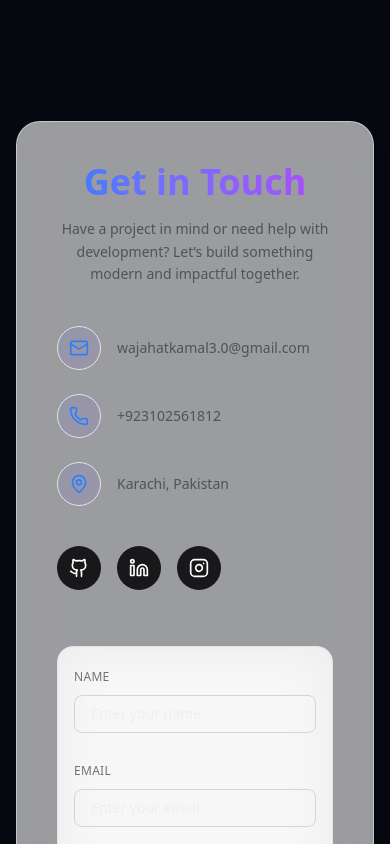
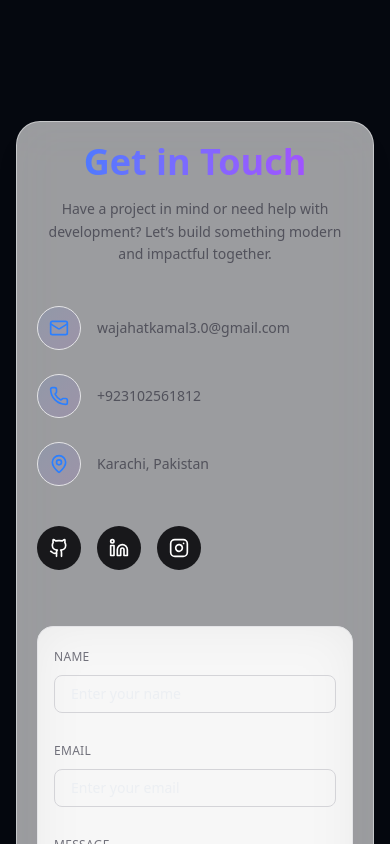
Before and after one commit to wajahat-kamal/Dev-Portfolio, a React (Vite) app: page / in a window 390 px wide. Shown: the part 3020-3864 px from the top of the page. Built offline with nearby package versions, Linux system fonts and the light colour scheme.

Commit message:
Update ContactSection: adjust padding for improved layout and visual consistency in the contact area.

```diff
--- a/src/components/ContactSection.jsx
+++ b/src/components/ContactSection.jsx
@@ -79,7 +79,7 @@ export const ContactSection = () => {
 
   return (
     <section className="mx-auto max-w-[990px] px-4 py-20" id="contact">
-      <div className="grid md:grid-cols-2 gap-14 rounded-3xl border border-zinc-200/60 dark:border-zinc-800/60 bg-white/60 dark:bg-zinc-900/40 backdrop-blur-xl p-10 shadow-xl">
+      <div className="grid md:grid-cols-2 gap-14 rounded-3xl border border-zinc-200/60 dark:border-zinc-800/60 bg-white/60 dark:bg-zinc-900/40 backdrop-blur-xl md:p-10 p-5 shadow-xl">
         {/* ================= LEFT ================= */}
         <div>
           <h2 className="text-4xl font-bold bg-gradient-to-r from-blue-500 to-purple-500 bg-clip-text text-transparent">
```
